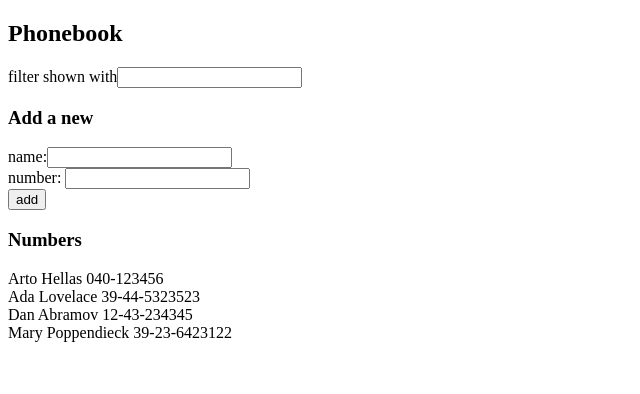
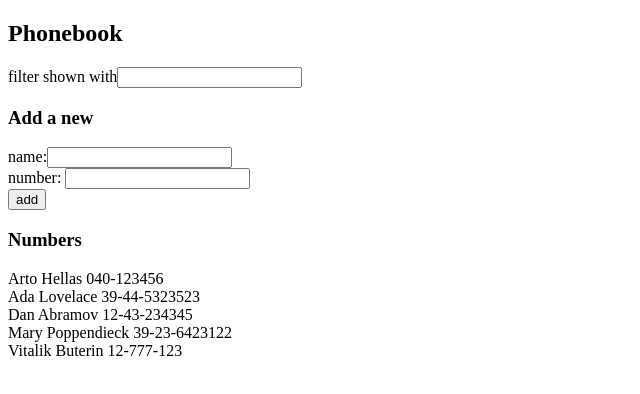
Before and after one commit to viktorsvider/fullstackopen, a React (Vite) app in the folder part2/phonebook/: page / in a window 1280 px wide. Shown: the top 394 px of the page, without its empty margins (0-640 px from the left). Built offline with nearby package versions, Linux system fonts and the light colour scheme; data requests are answered from the project's data file.

Commit message:
add part 2.12

```diff
--- a/part2/phonebook/src/App.jsx
+++ b/part2/phonebook/src/App.jsx
@@ -28,6 +28,9 @@ const App = () => {
       alert("Number could not be void");
     } else {
       const newPersons = persons.concat(newPerson);
+      axios
+        .post("http://localhost:3001/persons", newPerson)
+        .then((response) => console.log(response));
       setPersons(newPersons);
       setNewName("");
       setNewNumber("");
--- a/part2/phonebook/src/db.json
+++ b/part2/phonebook/src/db.json
@@ -1,5 +1,5 @@
 {
-  "persons":[
+  "persons": [
     {
       "name": "Arto Hellas",
       "number": "040-123456",
@@ -19,6 +19,11 @@
       "name": "Mary Poppendieck",
       "number": "39-23-6423122",
       "id": "4"
+    },
+    {
+      "id": "0661",
+      "name": "Vitalik Buterin",
+      "number": "12-777-123"
     }
   ]
 }
```
